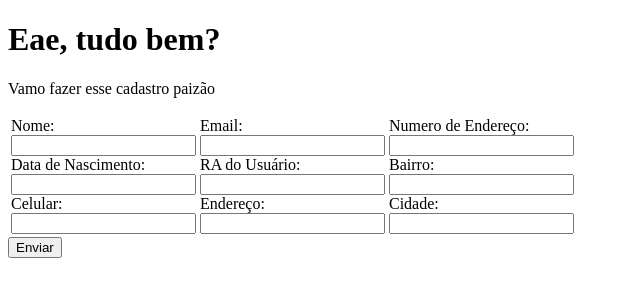
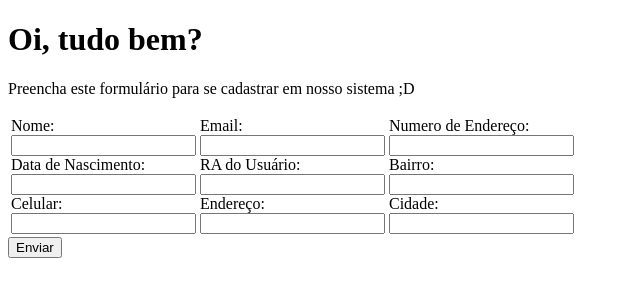
Before and after one commit to IAL3MI/Portfolio, a plain HTML site: page ArthurL.3e/projeto_biblioteca/cadastrar.html in a window 1280 px wide. Shown: the whole page, without its empty margins (0-640 px from the left). Drawn offline with Linux system fonts and the light colour scheme.

Commit message:
Update cadastrar.html

```diff
--- a/ArthurL.3e/projeto_biblioteca/cadastrar.html
+++ b/ArthurL.3e/projeto_biblioteca/cadastrar.html
@@ -6,8 +6,8 @@
     <title></title>
 </head>
 <body>
-    <h1>Eae, tudo bem?</h1>
-    <p>Vamo fazer esse cadastro paizão</p>
+    <h1>Oi, tudo bem?</h1>
+    <p>Preencha este formulário para se cadastrar em nosso sistema ;D</p>
     <form action="cadastra-leitores.php" method="post">
     <table>
         <td>
```
